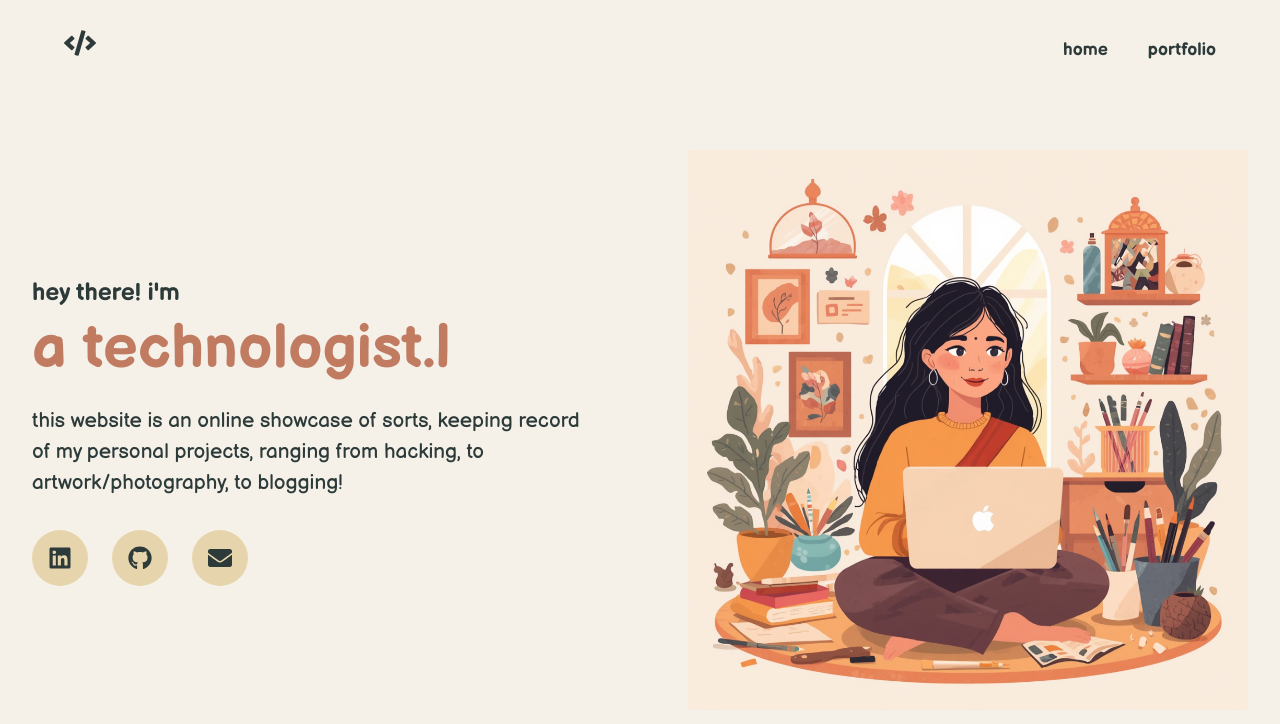
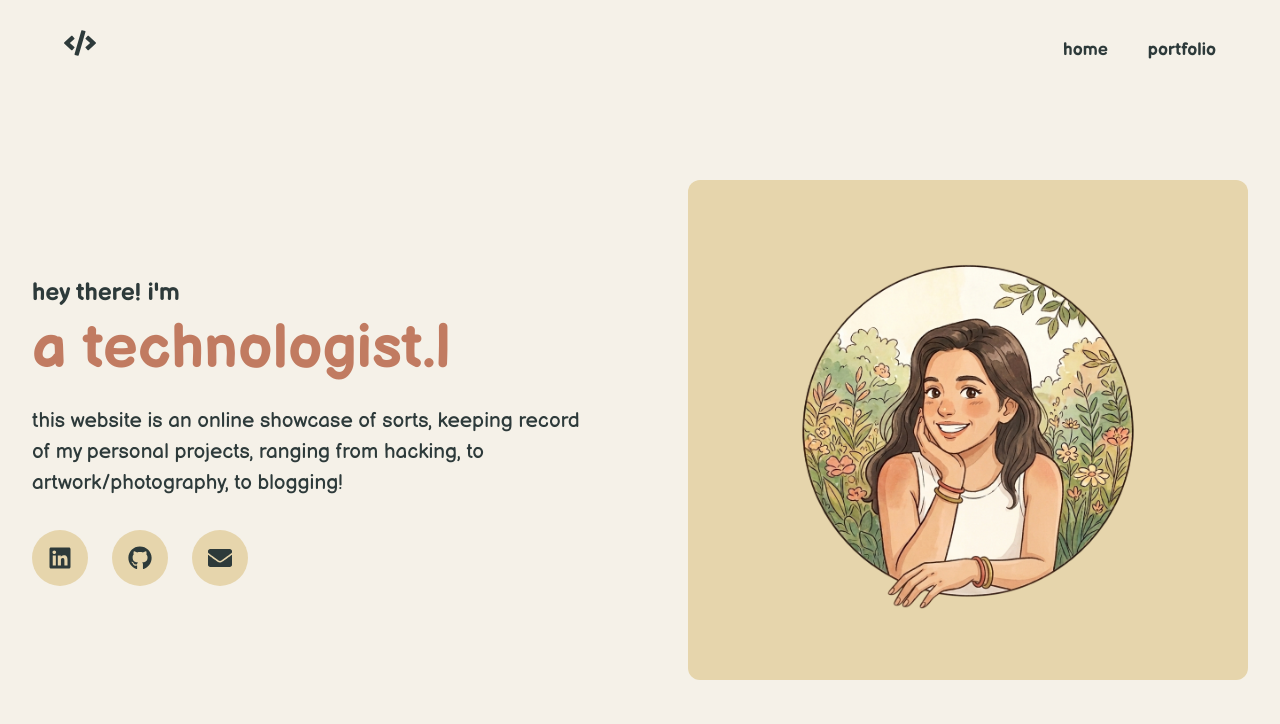
Before and after one commit to agshruti12/personal-website, a React (Vite) app: page /personal-website/ in a window 1280 px wide. Shown: the top 724 px of the page. Built offline with nearby package versions, Linux system fonts and the light colour scheme.

Commit message:
better home image

```diff
--- a/index.html
+++ b/index.html
@@ -2,7 +2,7 @@
 <html lang="en">
   <head>
     <meta charset="UTF-8" />
-    <link rel="icon" type="image/svg+xml" href="./vite.svg" />
+    <link rel="icon" type="image/svg+xml" href="/vite.svg" />
     <meta name="viewport" content="width=device-width, initial-scale=1.0" />
     <title>hey</title>
   </head>
--- a/src/index.css
+++ b/src/index.css
@@ -7,20 +7,76 @@
   --color-forest: #2D3A3A;
   --color-cream: #F5F1E8;
 
+  font-family: system-ui, Avenir, Helvetica, Arial, sans-serif;
+  line-height: 1.5;
+  font-weight: 400;
+
+  color-scheme: light dark;
+  color: rgba(255, 255, 255, 0.87);
+  background-color: #242424;
+
   font-synthesis: none;
   text-rendering: optimizeLegibility;
   -webkit-font-smoothing: antialiased;
   -moz-osx-font-smoothing: grayscale;
 }
 
+a {
+  font-weight: 500;
+  color: #646cff;
+  text-decoration: inherit;
+}
+a:hover {
+  color: #535bf2;
+}
+
 body {
   margin: 0;
+  display: flex;
+  place-items: center;
   min-width: 320px;
   min-height: 100vh;
   font-family: 'Balsamiq Sans', -apple-system, BlinkMacSystemFont, 'Segoe UI', Roboto, Oxygen, Ubuntu, Cantarell, sans-serif;
   background-color: var(--color-cream);
   color: var(--color-forest);
   line-height: 1.6;
+}
+
+h1 {
+  font-size: 3.2em;
+  line-height: 1.1;
+}
+
+button {
+  border-radius: 8px;
+  border: 1px solid transparent;
+  padding: 0.6em 1.2em;
+  font-size: 1em;
+  font-weight: 500;
+  font-family: inherit;
+  background-color: #1a1a1a;
+  cursor: pointer;
+  transition: border-color 0.25s;
+}
+button:hover {
+  border-color: #646cff;
+}
+button:focus,
+button:focus-visible {
+  outline: 4px auto -webkit-focus-ring-color;
+}
+
+@media (prefers-color-scheme: light) {
+  :root {
+    color: #213547;
+    background-color: #ffffff;
+  }
+  a:hover {
+    color: #747bff;
+  }
+  button {
+    background-color: #f9f9f9;
+  }
 }
 
 * {
```
Also changed, not shown: public/images/home_image.png.
